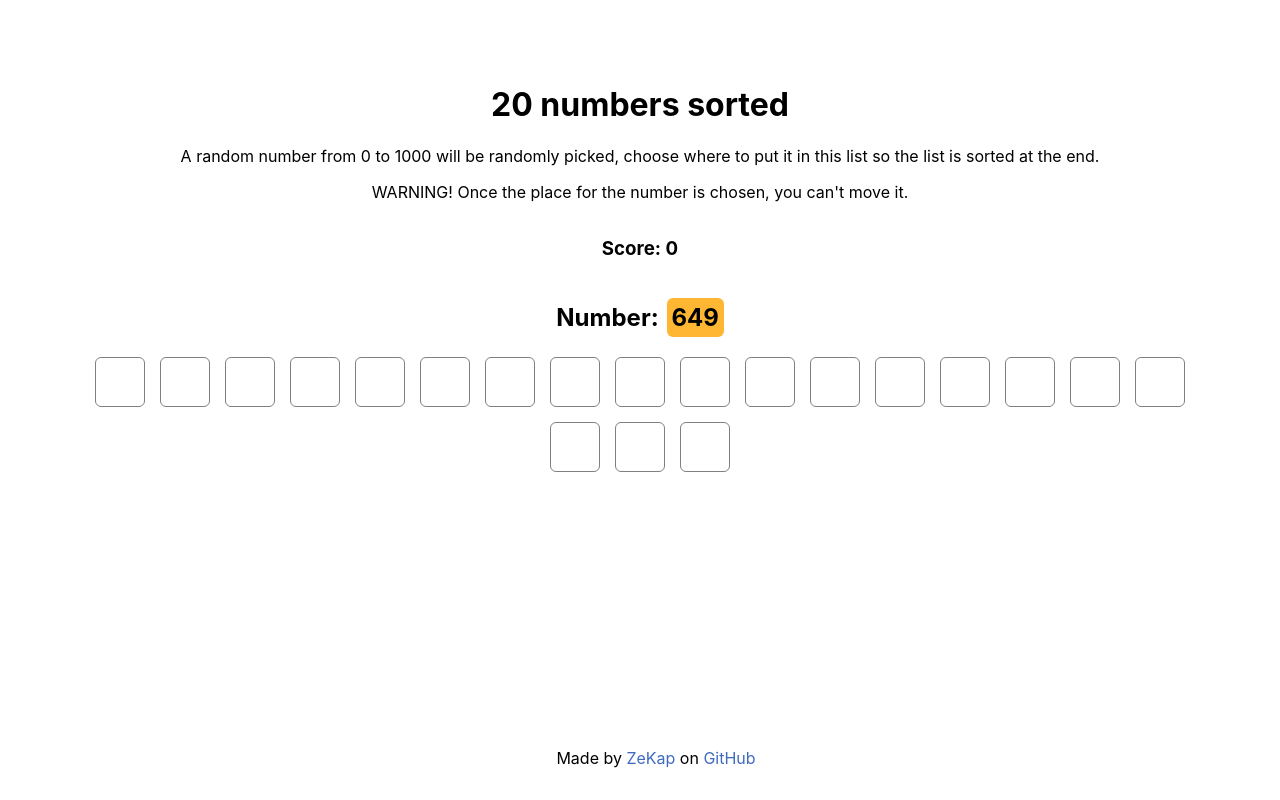
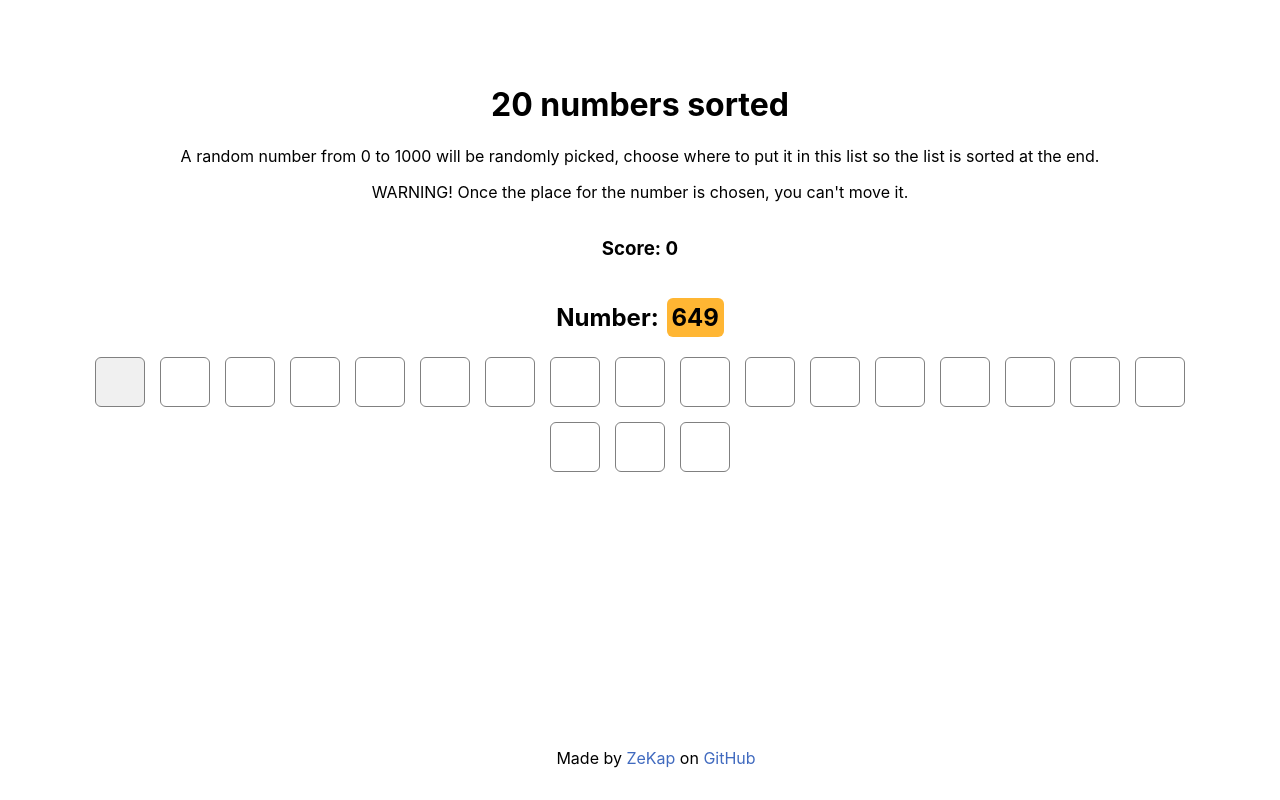
Before and after one commit to ZeKap/20-numbers, a React (Create React App) app: page / in a window 1280 px wide. In both pictures the pointer is over the element 120 px from the left and 381 px from the top of the page. Built offline with nearby package versions, Linux system fonts and the light colour scheme.

Commit message:
hover working again

```diff
--- a/src/App.css
+++ b/src/App.css
@@ -45,9 +45,10 @@ h2 > * {
   display: flex;
   justify-content: center;
   align-items: center;
+  transition: all 0.1s ease-in-out;
 }
-.number:hover {
-  background-color: #f0f0f0;
+.number:not(.number_used):hover {
+  background-color: #f0f0f0 !important;
 }
 .number_used {
   background-color: #f0f0f0;
```
